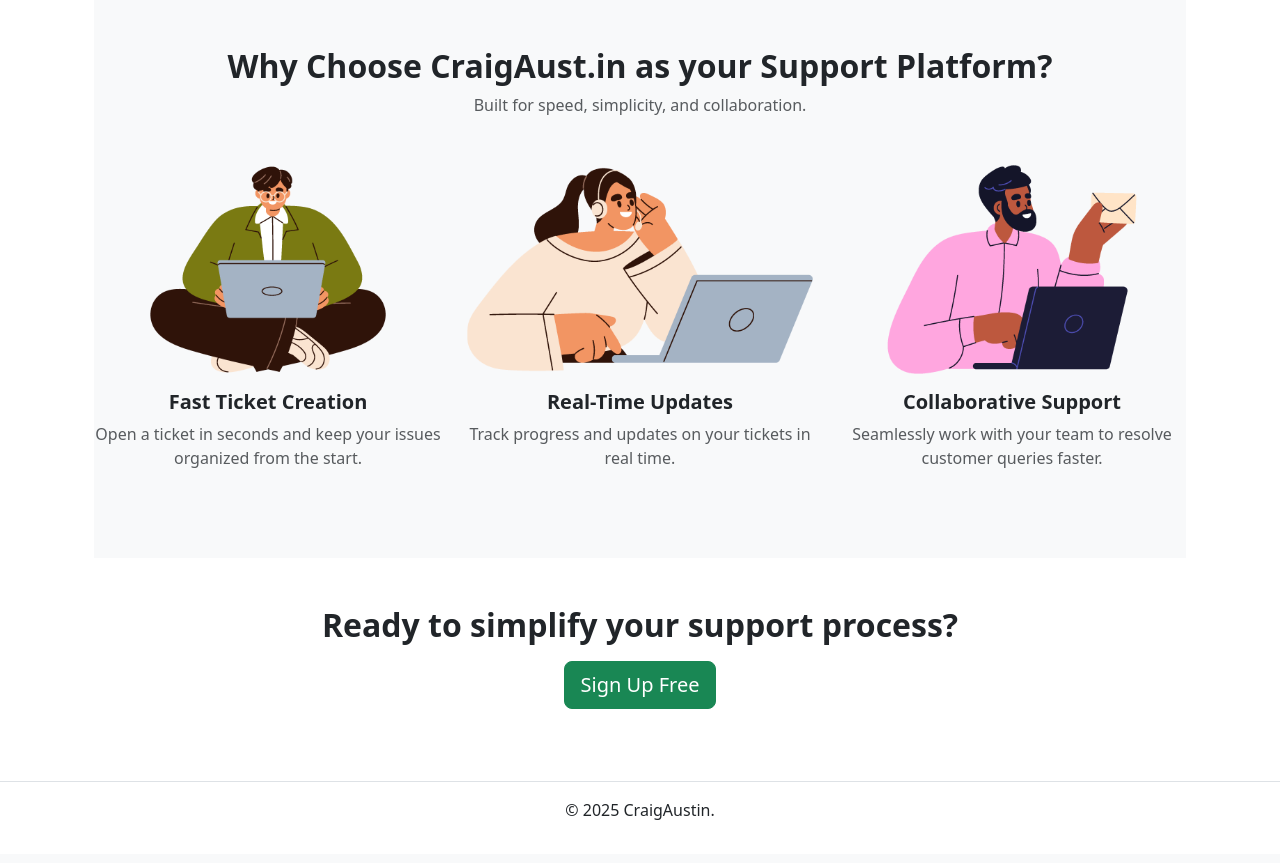
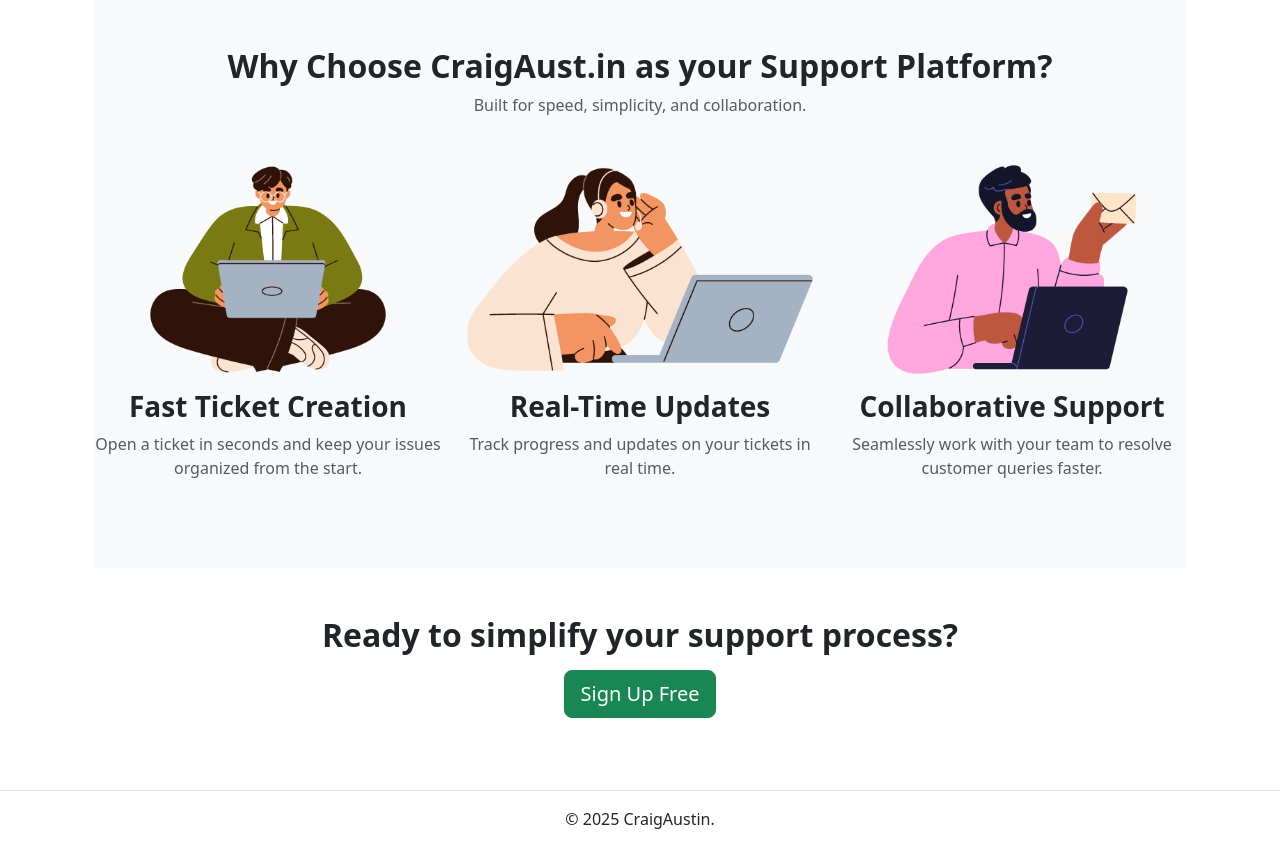
Before and after one commit to mr-aust1n/milestone-project-three, a Flask app: page / in a window 1280 px wide. Shown: the part 477-1340 px from the top of the page. Before the commit the page ends 1297 px from the top, so only its background shows below. Run offline with Flask 3, Linux system fonts and the light colour scheme; some libraries are stand-ins or nearby versions.

Commit message:
FIX: Home page header tags
Fixed the H1 issue.  I just need to test with W3 Schools

```diff
--- a/templates/index.html
+++ b/templates/index.html
@@ -4,10 +4,9 @@
 
 {% block content %}
 <!-- Skip link for accessibility -->
-<a href="#index-content" class="visually-hidden-focusable">Skip to main content</a>
+<a href="#main-content" class="visually-hidden-focusable">Skip to main content</a>
 
-<section id="index-content" class="container">
-    <h2 class="visually-hidden">Main Content</h2>
+<main id="main-content" role="main" class="container">
 
     <!-- Hero Section -->
     <section class="py-5 text-center" aria-labelledby="hero-heading">
@@ -27,27 +26,28 @@
 
     <!-- Features Section -->
     <section class="py-5 bg-light" aria-labelledby="features-heading">
-        <div class="text-center mb-5">
+        <header class="text-center mb-5">
             <h2 id="features-heading" class="fw-bold">Why Choose CraigAust.in as your Support Platform?</h2>
             <p class="text-muted">Built for speed, simplicity, and collaboration.</p>
-        </div>
+        </header>
+
         <div class="row text-center" role="list" aria-label="Feature Highlights">
             <div class="col-md-4 mb-4" role="listitem">
                 <img src="{{ url_for('static', filename='images/man-working.png') }}"
                     alt="Man sending emails on a laptop" class="img-fluid mb-3">
-                <h5 class="fw-semibold">Fast Ticket Creation</h5>
+                <h3 class="fw-semibold">Fast Ticket Creation</h3>
                 <p class="text-muted">Open a ticket in seconds and keep your issues organized from the start.</p>
             </div>
             <div class="col-md-4 mb-4" role="listitem">
                 <img src="{{ url_for('static', filename='images/music-lady.png') }}"
                     alt="Woman with headphones focused at her laptop" class="img-fluid mb-3">
-                <h5 class="fw-semibold">Real-Time Updates</h5>
+                <h3 class="fw-semibold">Real-Time Updates</h3>
                 <p class="text-muted">Track progress and updates on your tickets in real time.</p>
             </div>
             <div class="col-md-4 mb-4" role="listitem">
                 <img src="{{ url_for('static', filename='images/man-working-laptop.png') }}"
                     alt="Man working on technical support tasks" class="img-fluid mb-3">
-                <h5 class="fw-semibold">Collaborative Support</h5>
+                <h3 class="fw-semibold">Collaborative Support</h3>
                 <p class="text-muted">Seamlessly work with your team to resolve customer queries faster.</p>
             </div>
         </div>
@@ -59,5 +59,6 @@
         <a href="{{ url_for('register') }}" class="btn btn-success btn-lg"
             aria-label="Sign up for your free account">Sign Up Free</a>
     </section>
-</section>
+
+</main>
 {% endblock %}
```
